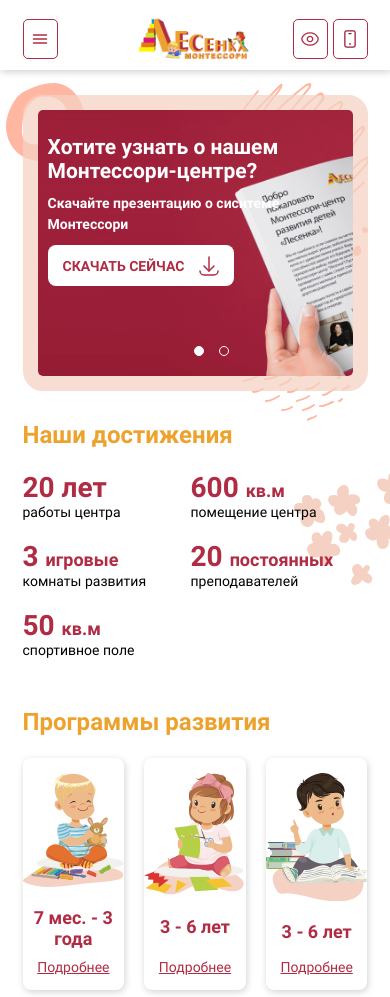
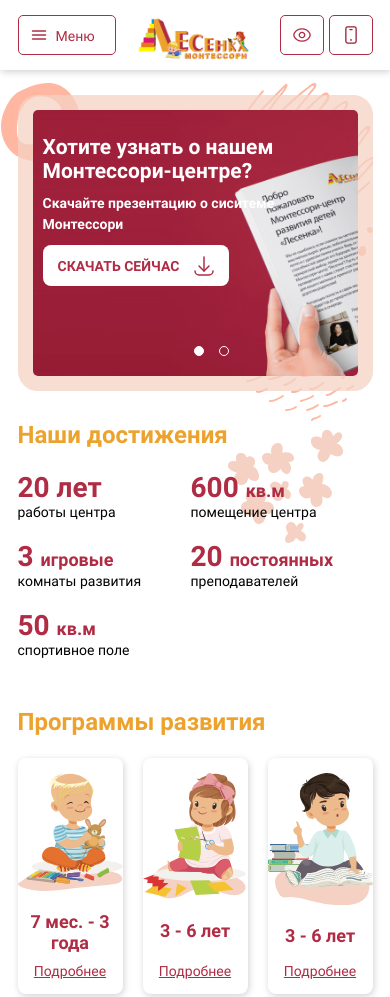
Before and after one commit to davlatsultonov/lesenka-gulp, a website: page app/index.html in a window 390 px wide. Shown: the top 997 px of the page. Drawn offline with nearby package versions, Linux system fonts and the light colour scheme; files that its build step writes are made by us from their sources.

Commit message:
decoration fixes

```diff
--- a/app/scss/_global.scss
+++ b/app/scss/_global.scss
@@ -40,25 +40,27 @@ p {
 }
 
 .wrapper {
+	max-width: 1400px;
+	margin: auto;
 	display: flex;
 	flex-direction: column;
 	min-height: 100%;
-	background: url("../images/bg_decor/flowers/bunch_only_heads.svg") no-repeat 90% 28%;
+	background: url("../images/bg_decor/flowers/bunch_only_heads.svg") no-repeat 100% 26%;
 
 	@media #{$xlg} {
-		background-position: 102% 27%;
+		background-position: 96% 22%;
 	}
 
 	@media #{$md} {
-		background-position: 102% 17%;
+		background-position: 93% 15%;
 	}
 
 	@media #{$sm} {
-		background-position: 107% 12%;
+		background-position: 83% 11%;
 	}
 
 	@media #{$xxs} {
-		background-position: 107% 10.5%;
+		background-position: 107% 11%;
 	}
 }
 
@@ -152,6 +154,8 @@ p {
 
 	@media #{$sm} {
 		max-width: #{$screen-xs};
+		padding-left: 10px;
+		padding-right: 10px;
 	}
 
 	@media #{$xxs} {
--- a/app/scss/components/decor.scss
+++ b/app/scss/components/decor.scss
@@ -39,12 +39,7 @@
         left: -40px;
         z-index: calc(var(--base-layer) + 1);
 
-        @media #{$xs-l} {
-          top: 40px;
-          left: -30px;
-        }
-
-        @media #{$xs} {
+        @media #{$sm} {
           top: 50px;
           left: -55px;
         }
@@ -59,7 +54,7 @@
         left: 10px;
         z-index: calc(var(--base-layer) - 1);
 
-        @media #{$xs-l} {
+        @media #{$sm} {
           display: none;
         }
       }
@@ -81,7 +76,7 @@
         right: -23px;
         z-index: calc(var(--base-layer) + 1);
 
-        @media #{$xs-l} {
+        @media #{$sm} {
           top: 146px;
           right: -52px;
         }
--- a/app/scss/components/footer.scss
+++ b/app/scss/components/footer.scss
@@ -9,6 +9,10 @@
   margin: auto;
   position: relative;
   --base-layer: 30;
+
+  @media #{$sm} {
+    max-width: $screen-xs;
+  }
 
   &__inner {
     display: flex;
--- a/app/scss/components/header.scss
+++ b/app/scss/components/header.scss
@@ -1,6 +1,4 @@
 .header {
-  padding-bottom: 22px;
-  padding-top: 30px;
 
   @media #{$sm} {
     box-shadow: $base-shadow;
@@ -19,14 +17,20 @@
     display: flex;
     align-items: center;
     height: 100%;
+    padding-bottom: 22px;
+    padding-top: 30px;
 
     @media #{$xlg} {
+      padding-top: 0;
+      padding-bottom: 0;
       justify-content: space-between;
     }
   }
 
   &__item {
     margin-right: 52px;
+    display: inline-flex;
+    align-items: center;
 
     @media #{$xlg} {
       margin-right: 0;
@@ -64,19 +68,20 @@
       border: 1px solid $base-red;
       border-radius: 5px;
 
-      @media #{$sm} {
+      @media #{$xxs} {
         width: 35px;
       }
     }
 
     &-hamburger {
       @include mobileBtnStyles;
-      width: auto;
-      padding-left: 15px;
-      padding-right: 15px;
+      align-items: baseline;
+      width: 98px;
+      padding-left: 8px;
+      padding-right: 8px;
       color: $base-red;
 
-      @media #{$sm} {
+      @media #{$xxs} {
         width: 35px;
         padding-left: 5px;
         padding-right: 5px;
@@ -84,8 +89,9 @@
 
       p {
         margin-top: 1px;
+        margin-left: 5px;
 
-        @media #{$sm} {
+        @media #{$xxs} {
           display: none;
         }
       }
@@ -149,7 +155,7 @@
   }
 
   &--decor {
-    background: url("../../images/bg_decor/drafts/thick_short.svg") no-repeat 17.5% -6px,
+    background: url("../../images/bg_decor/drafts/thick_short.svg") no-repeat 195px -6px,
                 url("../../images/bg_decor/flowers/single.svg") no-repeat 80% -23px,
                 url("../../images/bg_decor/flowers/bunch.svg") no-repeat 95% 6px;
 
--- a/app/templates/head.html
+++ b/app/templates/head.html
@@ -5,5 +5,5 @@
     <title>Лесенка</title>
 
     <!--<link rel="shortcut icon" href="/images/favicon.ico" type="image/x-icon"/>-->
-    <link rel="stylesheet" href="css/style.min.css?v=1.8" type="text/css">
+    <link rel="stylesheet" href="css/style.min.css?v=1.9" type="text/css">
 </head>
--- a/app/templates/header.html
+++ b/app/templates/header.html
@@ -1,5 +1,5 @@
-<header class="header header--decor">
-    <div class="header__inner container">
+<header class="header ">
+    <div class="header__inner header--decor container">
         <div class="header__item header__logo">
             <a href="/" class="logo">
                 <img src="../images/icons/logo/logo.png" alt="logo">
```
Also changed, not shown: app/css/style.min.css.
